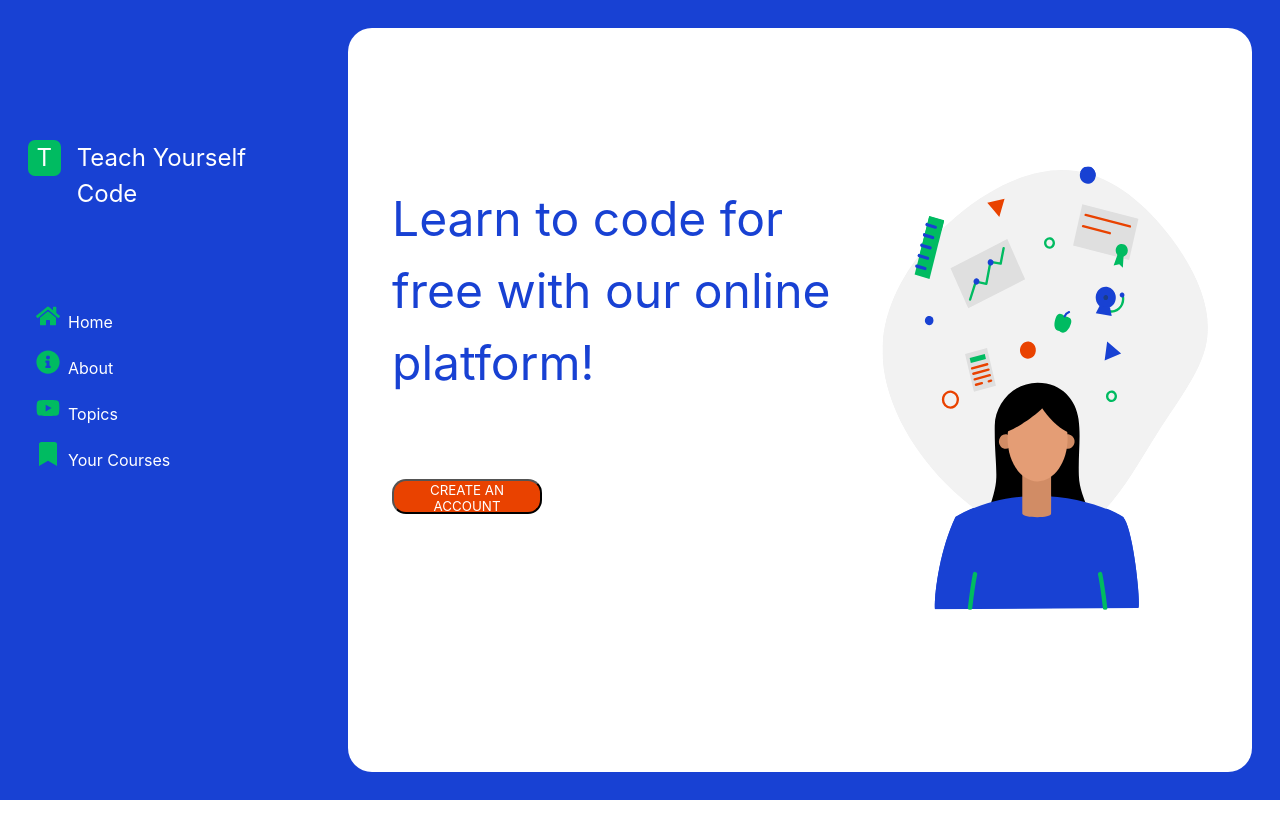
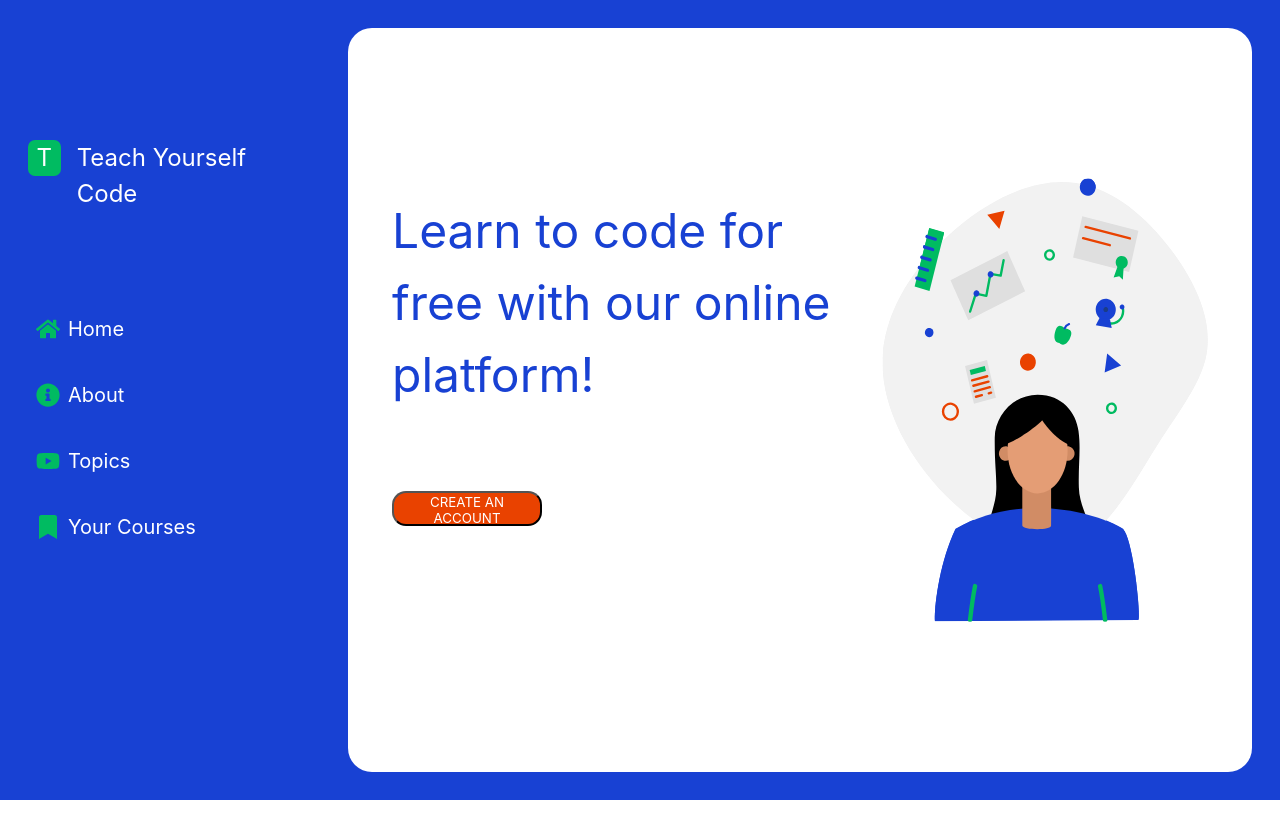
Before and after one commit to wingyin331/Learning-Platform, a Next.js app: page / in a window 1280 px wide. Shown: the top 838 px of the page. Built offline with nearby package versions, Linux system fonts and the light colour scheme; no server answers.

Commit message:
added tutorial topics

```diff
--- a/components/Menus/Sidebar.jsx
+++ b/components/Menus/Sidebar.jsx
@@ -34,7 +34,10 @@ function Sidebar({ user, loading }) {
       <div className="nav-item">
         <FontAwesomeIcon icon="home" className="nav-icon" />
         <Link href="/">
-          <a className="has-text-white" style={{ margin: ".5em 0em" }}>
+          <a
+            className="has-text-white is-size-5"
+            style={{ margin: ".5em 0em" }}
+          >
             Home
           </a>
         </Link>
@@ -43,7 +46,10 @@ function Sidebar({ user, loading }) {
         <FontAwesomeIcon icon="info-circle" className="nav-icon" />
 
         <Link href="/about">
-          <a className="has-text-white" style={{ margin: ".5em 0em" }}>
+          <a
+            className="has-text-white is-size-5"
+            style={{ margin: ".5em 0em" }}
+          >
             About
           </a>
         </Link>
@@ -51,7 +57,10 @@ function Sidebar({ user, loading }) {
       <div className="nav-item">
         <FontAwesomeIcon icon={["fab", "youtube"]} className="nav-icon" />
         <Link href="/topics">
-          <a className="has-text-white" style={{ margin: ".5em 0em" }}>
+          <a
+            className="has-text-white is-size-5"
+            style={{ margin: ".5em 0em" }}
+          >
             Topics
           </a>
         </Link>
@@ -59,7 +68,10 @@ function Sidebar({ user, loading }) {
       <div className="nav-item">
         <FontAwesomeIcon icon="bookmark" className="nav-icon" />
         <Link href="/subscriptions">
-          <a className="has-text-white" style={{ margin: ".5em 0em" }}>
+          <a
+            className="has-text-white is-size-5"
+            style={{ margin: ".5em 0em" }}
+          >
             Your Courses
           </a>
         </Link>
@@ -70,7 +82,10 @@ function Sidebar({ user, loading }) {
             <div className="nav-item">
               <FontAwesomeIcon icon="user" className="nav-icon" />
               <Link href="/profile">
-                <a className="has-text-white" style={{ margin: ".5em 0em" }}>
+                <a
+                  className="has-text-white is-size-5"
+                  style={{ margin: ".5em 0em" }}
+                >
                   Profile
                 </a>
               </Link>
@@ -78,7 +93,10 @@ function Sidebar({ user, loading }) {
             <div className="nav-item">
               <FontAwesomeIcon icon="sign-out-alt" className="nav-icon" />
               <Link href="/api/logout" className="has-text-right">
-                <a className="has-text-white" style={{ margin: ".5em 0em" }}>
+                <a
+                  className="has-text-white is-size-5"
+                  style={{ margin: ".5em 0em" }}
+                >
                   Logout
                 </a>
               </Link>
@@ -88,7 +106,10 @@ function Sidebar({ user, loading }) {
           <div className="nav-item">
             <FontAwesomeIcon icon="user" className="nav-icon" />
             <Link href="/api/login">
-              <a className="has-text-white" style={{ margin: ".5em 0em" }}>
+              <a
+                className="has-text-white is-size-5"
+                style={{ margin: ".5em 0em" }}
+              >
                 Login
               </a>
             </Link>
--- a/components/View/index.jsx
+++ b/components/View/index.jsx
@@ -6,6 +6,7 @@ const View = ({ children }) => (
       borderRadius: "24px",
       padding: "2.75em"
     }}
+    className="content-view"
   >
     {children}
   </div>
--- a/next.config.js
+++ b/next.config.js
@@ -11,7 +11,6 @@ module.exports = {
   target: "serverless",
   ...withSass(),
 
-  exportTrailingSlash: true,
   env: {
     AUTH0_DOMAIN: process.env.AUTH0_DOMAIN,
     AUTH0_CLIENT_ID: process.env.AUTH0_CLIENT_ID,
--- a/styles/app.scss
+++ b/styles/app.scss
@@ -4,9 +4,10 @@
 @import "../styles/_subscriptions.scss";
 @import "../styles/_tutorials.scss";
 @import "../styles/_variables.scss";
-@import "../styles/topics.scss";
-@import "../styles/components/header.scss";
-@import "../styles/components/sidebar.scss";
+@import "../styles/_topics.scss";
+@import "../styles/components/_header.scss";
+@import "../styles/components/_sidebar.scss";
+@import "../styles/components/view.scss";
 
 .main-view {
   background-color: $bright-blue;
--- a/styles/components/sidebar.scss
+++ b/styles/components/_sidebar.scss
@@ -9,4 +9,11 @@
 
 .nav-item {
   margin: 0.5em;
+  display: flex;
+  flex-direction: row;
+  align-items: center;
 }
+
+.brand-name {
+  cursor: pointer;
+}
--- /dev/null
+++ b/styles/components/_view.scss
@@ -0,0 +1,12 @@
+@import "../styles//variables";
+
+.content-view {
+  display: flex;
+  align-items: center;
+  justify-content: center;
+  flex-wrap: wrap;
+  background-color: $whitman-white;
+  height: 100%;
+  border-radius: 24px;
+  padding: 2.75em;
+}
```
Also changed, not shown: styles/components/_header.scss (added), styles/components/header.scss (deleted).
